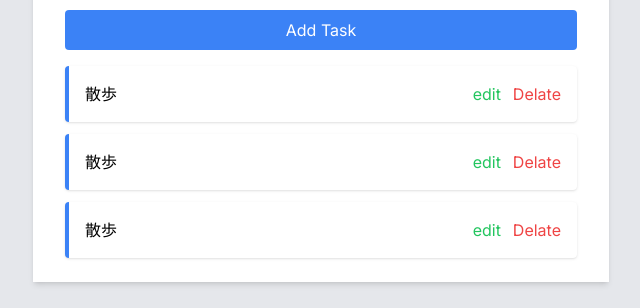
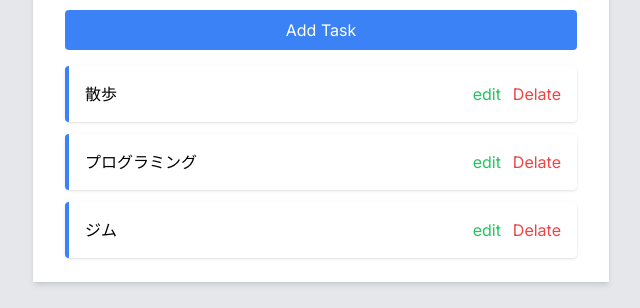
Before and after one commit to yumemisugi/ToDoAPP-NEXT13, a Next.js app: page / in a window 1280 px wide. Shown: the part 259-567 px from the top of the page, without its empty margins (319-959 px from the left). Built offline with nearby package versions, Linux system fonts and the light colour scheme; data requests are answered from the project's data file.

Commit message:
✨ 動画31分まで。mapの導入

```diff
--- a/src/api.ts
+++ b/src/api.ts
@@ -1,6 +1,6 @@
-import { Todo } from "@/types";
+import { Task } from "@/types";
 
-export const getAllTodos = async (): Promise<Todo[]> => {
+export const getAllTodos = async (): Promise<Task[]> => {
   const res = await fetch(`http://localhost:3001/tasks`, {
     cache: "force-cache", //SSR
   });
@@ -8,3 +8,16 @@ export const getAllTodos = async (): Promise<Todo[]> => {
 
   return todos;
 };
+
+export const addTodo = async (todo: Task): Promise<Task> => {
+  const res = await fetch(`http://localhost:3001/tasks`, {
+    method: "POST",
+    headers: {
+      "Content-Type": "application/json",
+    },
+    body: JSON.stringify(todo),
+  });
+  const newTodo = res.json();
+
+  return newTodo;
+};
--- a/src/app/components/TodoList.tsx
+++ b/src/app/components/TodoList.tsx
@@ -1,29 +1,17 @@
+import Todo from "@/app/components/todo";
+import { Task } from "@/types";
 import React, { useEffect } from "react";
 
-const TodoList = () => {
+interface TodoListProps {
+  todos: Task[];
+}
+
+const TodoList = ({ todos }: TodoListProps) => {
   return (
     <ul className="space-y-3">
-      <li className="flex justify-between p-4 bg-white border-l-4 border-blue-500 rounded shadow">
-        <span>散歩</span>
-        <div>
-          <button className="text-green-500 mr-3">edit</button>
-          <button className="text-red-500">Delate</button>
-        </div>
-      </li>
-      <li className="flex justify-between p-4 bg-white border-l-4 border-blue-500 rounded shadow">
-        <span>散歩</span>
-        <div>
-          <button className="text-green-500 mr-3">edit</button>
-          <button className="text-red-500">Delate</button>
-        </div>
-      </li>
-      <li className="flex justify-between p-4 bg-white border-l-4 border-blue-500 rounded shadow">
-        <span>散歩</span>
-        <div>
-          <button className="text-green-500 mr-3">edit</button>
-          <button className="text-red-500">Delate</button>
-        </div>
-      </li>
+      {todos.map((todo) => (
+        <Todo key={todo.id} todo={todo} />
+      ))}
     </ul>
   );
 };
--- /dev/null
+++ b/src/app/components/todo.tsx
@@ -0,0 +1,23 @@
+import { Task } from "@/types";
+import React from "react";
+
+interface TodoProps {
+  todo: Task;
+}
+
+const Todo = ({ todo }: TodoProps) => {
+  return (
+    <li
+      key={todo.id}
+      className="flex justify-between p-4 bg-white border-l-4 border-blue-500 rounded shadow"
+    >
+      <span>{todo.text}</span>
+      <div>
+        <button className="text-green-500 mr-3">edit</button>
+        <button className="text-red-500">Delate</button>
+      </div>
+    </li>
+  );
+};
+
+export default Todo;
--- a/src/app/page.tsx
+++ b/src/app/page.tsx
@@ -5,7 +5,6 @@ import Image from "next/image";
 
 export default async function Home() {
   const todos = await getAllTodos();
-  console.log(todos);
 
   return (
     <main className="flex flex-col items-center justify-center min-h-screen py-2 bg-gray-200">
@@ -15,7 +14,7 @@ export default async function Home() {
       <div className="w-full max-w-xl mt-5">
         <div className="w-full px-8 py-6 bg-white shadow-md rouded-lg">
           <AddTask />
-          <TodoList />
+          <TodoList todos={todos} />
         </div>
       </div>
     </main>
--- a/src/types.ts
+++ b/src/types.ts
@@ -1,4 +1,4 @@
-export interface Todo {
+export interface Task {
   id: string;
   text: string;
 }
```
